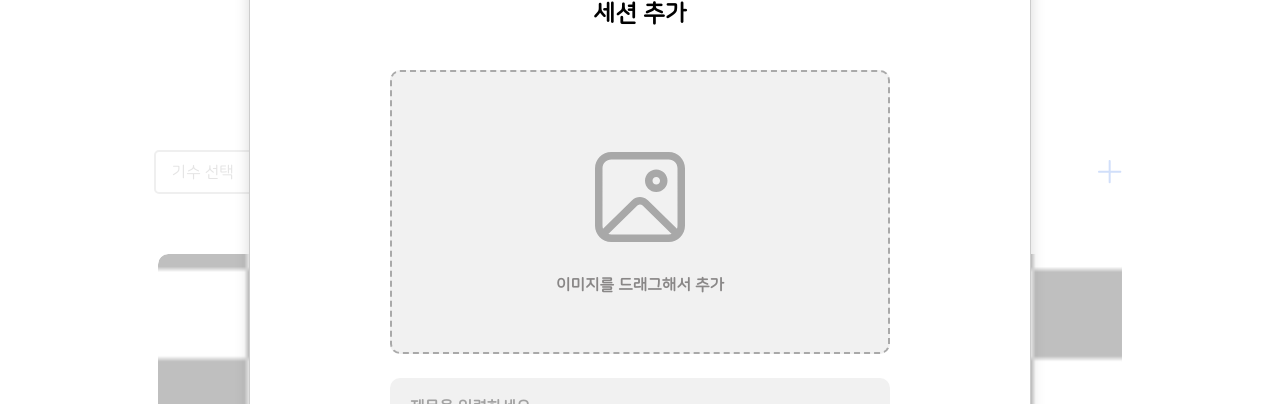
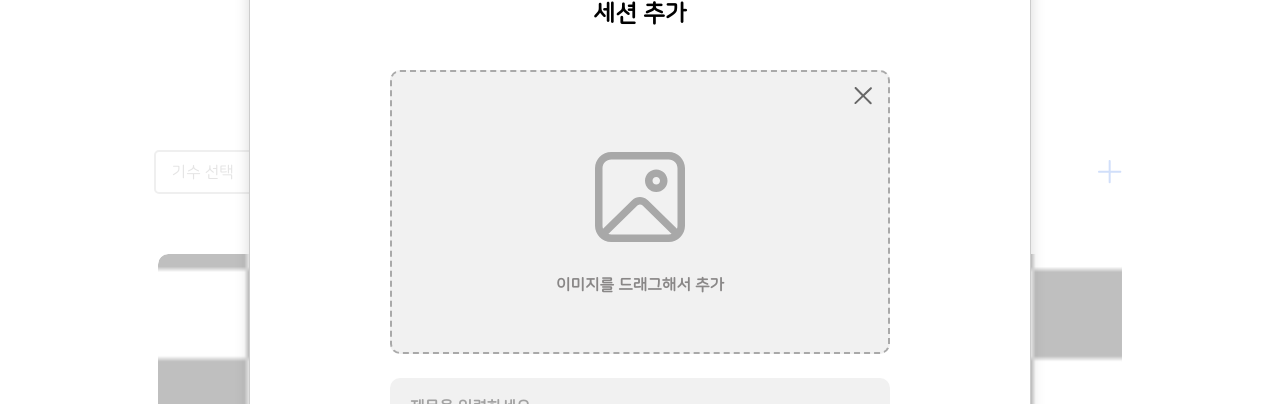
Before and after one commit to IT-Cotato/CS-Quiz-FE, a React (Create React App) app: page /session in a window 1280 px wide. Both pictures are taken after a click on the picture 1110 px from the left and 386 px from the top of the page. Shown: the part 215-619 px from the top of the page. Built offline with nearby package versions, Linux system fonts and the light colour scheme.

Commit message:
[style] 세션 페이지 코드 스타일 변경

```diff
--- a/src/pages/Session/SessionHome.tsx
+++ b/src/pages/Session/SessionHome.tsx
@@ -71,7 +71,7 @@ const SessionHome = () => {
         <SessionContentsContainer>
           {sessionData.length === 0 ? (
             <SessionReady className="session-ready">
-              <img src={setting_icon} alt={setting_icon} />
+              <img src={setting_icon} alt="setting-icon" />
               <p>세션 준비중입니다.</p>
             </SessionReady>
           ) : (
--- a/src/pages/Session/SessionModal.tsx
+++ b/src/pages/Session/SessionModal.tsx
@@ -10,8 +10,6 @@ import ToggleButton from '@components/ToggleButton';
 
 페이지 전체 height가 작아지면 모달 위에가 짤리는 부분이 있음
 
-이미지 업로드에서 기본 아이콘에서 사진 업로드 되는 잠깐 사이에 기본 아이콘 사이즈가 100%로 되어버림
-
 이미지를 업로드 하는 과정에서 drag zone에 이미지가 안들어가면 브라우저에서 그냥 이미지를 불러오기 해서 이거를 막을수 있을까
 */
 
@@ -20,9 +18,11 @@ import ToggleButton from '@components/ToggleButton';
 
 모달 백그라운드 투명도 어떻게 할지
 블러 처리를 줄지, 그냥 투명으로 할지
+근데 투명보다는 뭐가 있긴 해야할듯
 
 모달을 끄는 방법은 상단 우측 x버튼을 눌러서만?
 그러면 추가하다가 끄기 전에 아라트로 알려줘야 하는지
+그러면 삭제도 알림이 필요할련지
 
 글자 입력시에 대한 폰트 속성도 피그마에서 필요
 placehorder랑 value랑 font 설정 -> color랑 weight 정도
@@ -30,11 +30,13 @@ placehorder랑 value랑 font 설정 -> color랑 weight 정도
 근데 검은색 주니간 토글 옆에 글씨들하고 통일성이 안맞음
 이거는 토글 옆 글씨를 건들여 주면 해결 가능할 듯
 
-이미지 박스 오른쪽 위에 x버튼은 사진 삭제하는 용도??
 그리고 이미지를 업로드 하는 방식은 드래그만 하는지, 아니면 파일 선택도 되게 만들지
 이미지는 하나만 허용? 하나만 허용한다면, 만약 두개 이상 업로드 하는경우 어떻게 예외처리 할지
+이미지는 꽉채우기로 해서 세로로 찍은 사진은 비율 깨짐
 
 이미지 드래그 하는동안 이미지가 드래그 되는거를 표시해줄지
+
+이미지 파일 heic는 크롬에서는 안되고 사파리는 가능
 
 토글 hover에 효과를 줄지
 
@@ -50,7 +52,7 @@ interface Props {
 }
 
 const SessionModal = ({ isOpen, onCloseModal, mode }: Props) => {
-  const [img, setImg] = useState<File | null>(null);
+  const [image, setImage] = useState<File | null>(null);
   const [title, setTitle] = useState('');
   const [itNews, setItNews] = useState(false);
   const [csEdu, setCsEdu] = useState(false);
@@ -64,12 +66,16 @@ const SessionModal = ({ isOpen, onCloseModal, mode }: Props) => {
   }, [mode]);
 
   const cleanInputState = useCallback(() => {
-    setImg(null);
+    setImage(null);
     setTitle('');
     setItNews(false);
     setCsEdu(false);
     setNetworking(false);
     setDescription('');
+  }, []);
+
+  const onCloseImage = useCallback(() => {
+    setImage(null);
   }, []);
 
   const onChangeTitle = useCallback((e: ChangeEvent<HTMLTextAreaElement>) => {
@@ -92,15 +98,21 @@ const SessionModal = ({ isOpen, onCloseModal, mode }: Props) => {
     setDescription(e.target.value);
   }, []);
 
-  const onClickButton = useCallback(
+  const onClickDeleteButton = useCallback((e: MouseEvent<HTMLButtonElement>) => {
+    e.preventDefault();
+    console.log('delete');
+    // 삭제 이후 모달을 끄는 동작 필요
+  }, []);
+
+  const onClickAddButton = useCallback(
     (e: MouseEvent<HTMLButtonElement>) => {
       e.preventDefault();
       if (mode === 'add') {
         // 업로드 요청
         console.log('upload');
       } else {
-        // 삭제 요청
-        console.log('delete');
+        // 수정 요청
+        console.log('modify');
       }
 
       // 제출 이후 모달을 끄는 동작 필요
@@ -117,15 +129,13 @@ const SessionModal = ({ isOpen, onCloseModal, mode }: Props) => {
         if (e.dataTransfer.items[i].kind === 'file') {
           const file = e.dataTransfer.items[i].getAsFile();
           if (file) {
-            console.log('... file[' + i + '].name = ' + file.name);
-            setImg(file);
+            setImage(file);
           }
         }
       }
     } else {
       for (let i = 0; i < e.dataTransfer.files.length; i++) {
-        console.log('... file[' + i + '].name = ' + e.dataTransfer.files[i].name);
-        setImg(e.dataTransfer.files[i]);
+        setImage(e.dataTransfer.files[i]);
       }
     }
   }, []);
@@ -160,20 +170,21 @@ const SessionModal = ({ isOpen, onCloseModal, mode }: Props) => {
       onAfterClose={cleanInputState}
     >
       <ModalWrapper>
-        <CloseButton>
+        <ModalCloseButton>
           <img src={close_icon} alt="close-button" onClick={onCloseModal} />
-        </CloseButton>
+        </ModalCloseButton>
         <Header>
           <h3>{mode === 'add' ? '세션 추가' : '세션 수정'}</h3>
         </Header>
         <BoxContainer>
-          <ImageBox onDrop={onDrop} onDragOver={onDragOver}>
-            <UploadImg
-              src={img ? URL.createObjectURL(img) : undefined_img}
-              alt="upload-img"
-              uploaded={img ? 'upload' : 'undefined'}
-            />
-            {!img && <p>이미지를 드래그해서 추가</p>}
+          <ImageBox onDrop={onDrop} onDragOver={onDragOver} image={image}>
+            <ImageCloseButton src={close_icon} alt="close-button" onClick={onCloseImage} />
+            {!image && (
+              <UndefinedImage>
+                <img src={undefined_img} alt="undefined-img" />
+                <p>이미지를 드래그해서 추가</p>
+              </UndefinedImage>
+            )}
           </ImageBox>
           <TitleBox>
             <textarea value={title} onChange={onChangeTitle} placeholder="제목을 입력하세요" />
@@ -195,10 +206,10 @@ const SessionModal = ({ isOpen, onCloseModal, mode }: Props) => {
           </DescriptionBox>
         </BoxContainer>
         <ButtonContainer>
-          <DeleteButton type="button" onClick={onClickButton}>
+          <DeleteButton type="button" onClick={onClickDeleteButton}>
             삭제
           </DeleteButton>
-          <UploadButton type="button" onClick={onClickButton}>
+          <UploadButton type="button" onClick={onClickAddButton}>
             업로드
           </UploadButton>
         </ButtonContainer>
@@ -215,7 +226,7 @@ const ModalWrapper = styled.div`
   width: 100%;
 `;
 
-const CloseButton = styled.div`
+const ModalCloseButton = styled.div`
   display: flex;
   flex-direction: row;
   justify-content: end;
@@ -261,38 +272,48 @@ const Box = styled.div`
   margin-top: 10px;
 `;
 
-const ImageBox = styled(Box)`
-  display: flex;
-  align-items: center;
-  flex-direction: column;
+interface ImageBoxProps {
+  image: File | null;
+}
+const ImageBox = styled(Box)<ImageBoxProps>`
+  position: relative;
   height: 280px;
   width: 496px;
   margin-bottom: 24px;
   border: 2px dashed #a9a9a9;
+
+  background-image: ${(props) =>
+    props.image ? `url(${URL.createObjectURL(props.image)})` : `none`};
+  background-size: 100% 100%;
+`;
+
+const ImageCloseButton = styled.img`
+  position: absolute;
+  top: 8px;
+  right: 8px;
+  width: 33px;
+  height: 32px;
+  cursor: pointer;
+`;
+
+const UndefinedImage = styled.div`
+  position: absolute;
+  display: flex;
+  align-items: center;
+  flex-direction: column;
+  width: 100%;
+  top: 80px;
+
+  > img {
+    width: 120px;
+    height: 120px;
+  }
 
   > p {
     ${fontStyle}
     color: #898787;
     margin: 4px;
   }
-`;
-
-interface UploadImgProps {
-  uploaded: string;
-}
-const UploadImg = styled.img<UploadImgProps>`
-  border-radius: 10px;
-  ${(props) =>
-    props.uploaded === 'upload'
-      ? css`
-          width: 100%;
-          height: 100%;
-        `
-      : css`
-          width: 120px;
-          height: 120px;
-          margin-top: 80px;
-        `}
 `;
 
 const TitleBox = styled(Box)`
```
